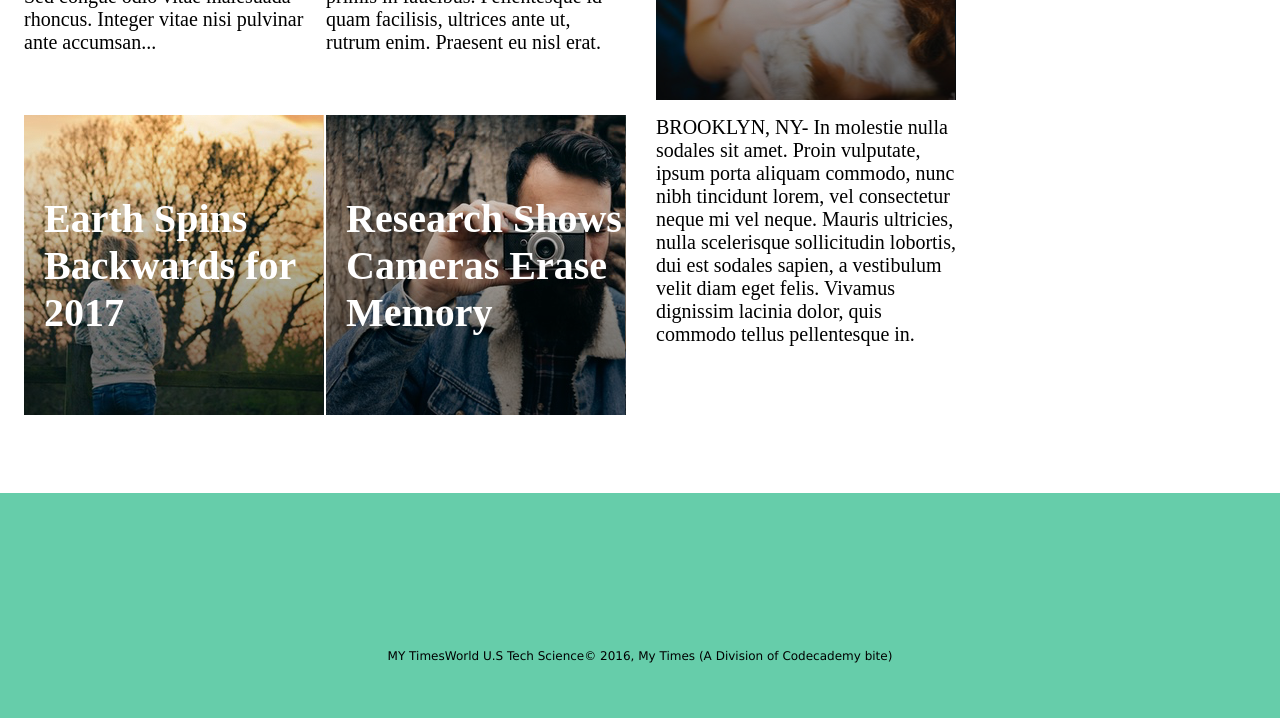
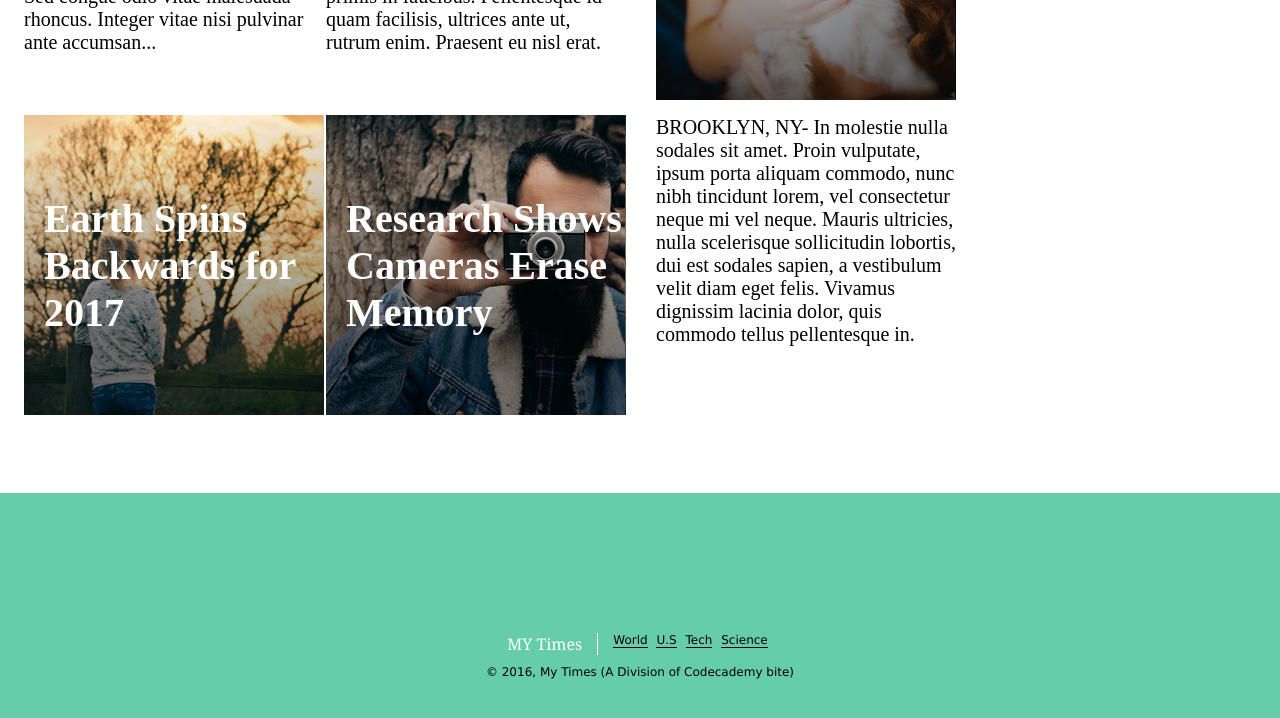
Before and after one commit to shyamnair1487/MyTimes, a plain HTML site: page index.html in a window 1280 px wide. Shown: the part 843-1561 px from the top of the page. Drawn offline with Linux system fonts and the light colour scheme.

Commit message:
Fixed issues with footer

```diff
--- a/Resources/css/style.css
+++ b/Resources/css/style.css
@@ -170,9 +170,26 @@ footer {
   width: 100%;
   font-family: Verdana;
   font-size: 12px;
+  flex-direction: column;
 }
 
 footer .info {
   display: flex;
   flex-direction: row;
 }
+
+footer .title {
+  color: #fff;
+  margin-right: 15px;
+  border-right: 1px solid white;
+  padding-right: 15px;
+  margin-bottom: 10px;
+  font-family: Georgia;
+  font-size: 16px;
+  text-decoration: none;
+}
+
+footer nav span {
+  border-bottom: 1px solid black;
+  margin-right: 5px;
+}
```
